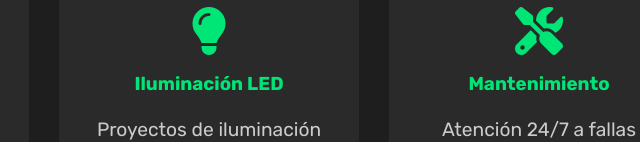
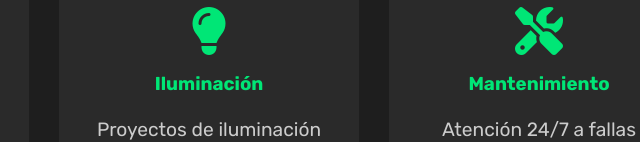
Before and after one commit to PockeyBoss/lstelectricidad, a plain HTML site: page index.html in a window 1280 px wide. Shown: the part 669-811 px from the top of the page, 431-1071 px from the left. Drawn offline with Linux system fonts and the light colour scheme.

Commit message:
cambio en texto

```diff
--- a/index.html
+++ b/index.html
@@ -214,7 +214,7 @@ a:visited {
     </div>
     <div class="service">
       <i class="fas fa-lightbulb"></i>
-      <h3>Iluminación LED</h3>
+      <h3>Iluminación</h3>
       <p>Proyectos de iluminación eficiente y sustentable.</p>
     </div>
     <div class="service">
```
